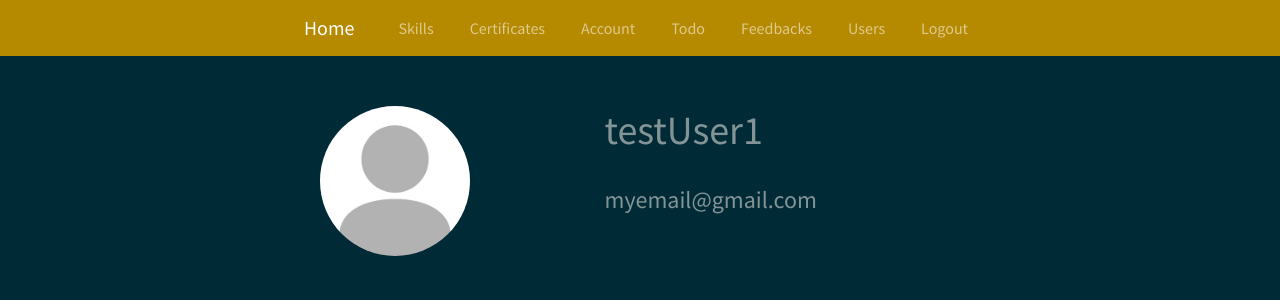
After one commit to RomanVintoniak/PythonWeb, a Flask app: page /account in a window 1280 px wide. The commit adds this page. Shown: the top 300 px of the page. Run offline with Flask 2, Linux system fonts and the light colour scheme; a user stored in the database is signed in; some libraries are stand-ins or nearby versions.

Commit message:
Lab8 Task7 Add account route

```diff
--- a/lab3/vintoniak_project/app/static/css/styles.css
+++ b/lab3/vintoniak_project/app/static/css/styles.css
@@ -45,3 +45,9 @@ ul a {
     height: 50px;
     border-radius: 50%;
 }
+
+.accountPhoto {
+    width: 150px;
+    height: 150px;
+    border-radius: 50%;
+}
--- /dev/null
+++ b/lab3/vintoniak_project/app/templates/account.html
@@ -0,0 +1,16 @@
+{% extends 'base.html' %}
+{% block title %}Account{% endblock %}
+{% block content %}
+    <div class="container mt-50">
+        <div class="row justify-content-center">
+            <div class="col-3">
+                <img src="{{ url_for('static', filename='images/' + current_user.image) }}" alt="Photo" class="accountPhoto">
+            </div>
+            <div class="col-4">
+                <h1>{{ current_user.username }}</h1>
+                <br>
+                <h4>{{ current_user.email }}</h4>
+            </div>
+        </div>
+    </div>
+{% endblock %}
--- a/lab3/vintoniak_project/app/templates/navbar.html
+++ b/lab3/vintoniak_project/app/templates/navbar.html
@@ -1,6 +1,7 @@
 {% set menu = {
     "Skills": url_for('skills'),
     "Certificates": url_for('certificates'),
+    "Account": url_for('account'),
     "Login": url_for('login'),
     "Registration": url_for('registration'),
     "Todo": url_for('todo'),
@@ -22,7 +23,7 @@
                 </li>
               {% endif %}
             {% else %}
-              {% if name != "Logout" %}
+              {% if name != "Logout" and name != "Account" %}
               <li class="nav-item">
                 <a class="nav-link" href="{{ url }}">{{ name }}</a>
               </li>
--- a/lab3/vintoniak_project/app/views.py
+++ b/lab3/vintoniak_project/app/views.py
@@ -284,3 +284,7 @@ def deleteReview(id):
 def users():
     users = User.query.all()
     return render_template("users.html", users=users)
+
+@app.route('/account')
+def account():
+    return render_template('account.html')
```
Also changed, not shown: lab3/vintoniak_project/app/data.sqlite, 1 other file.
